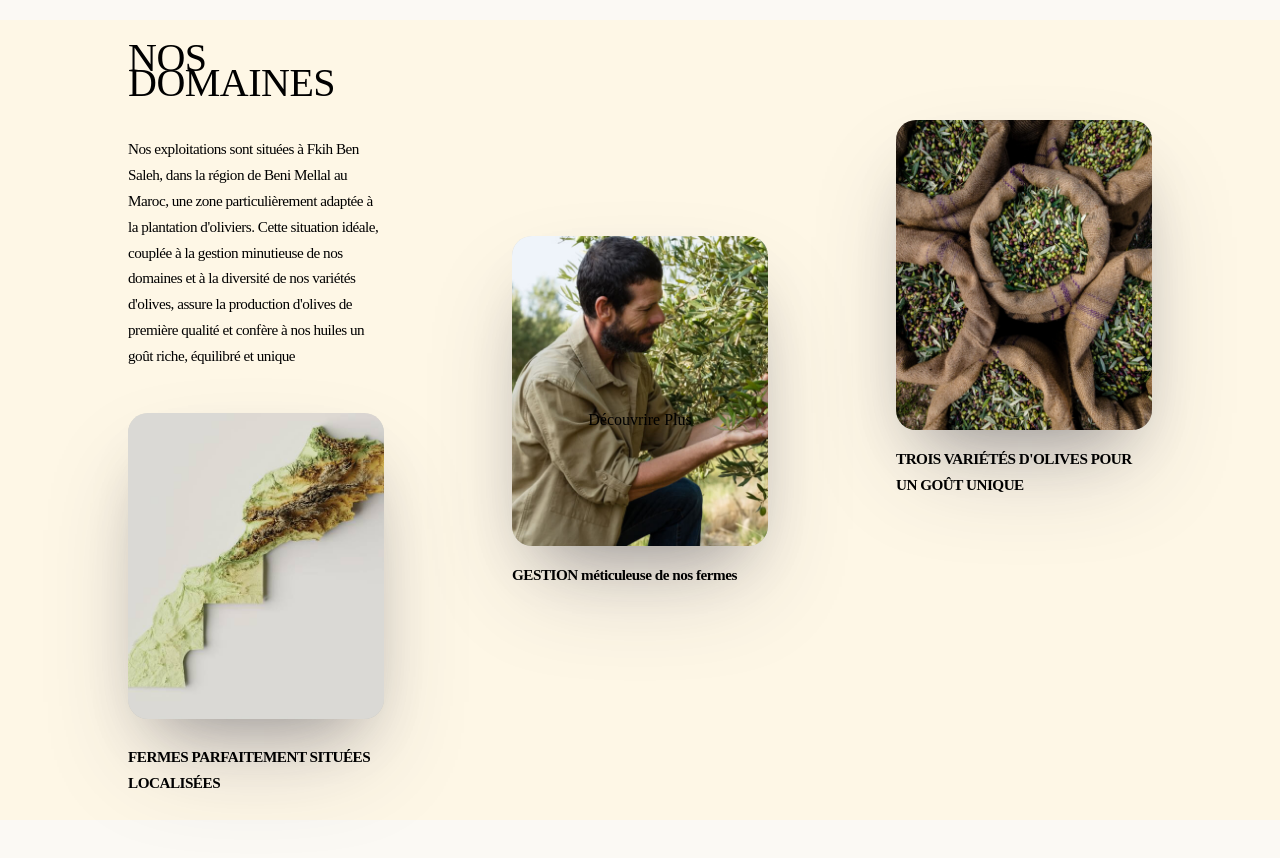
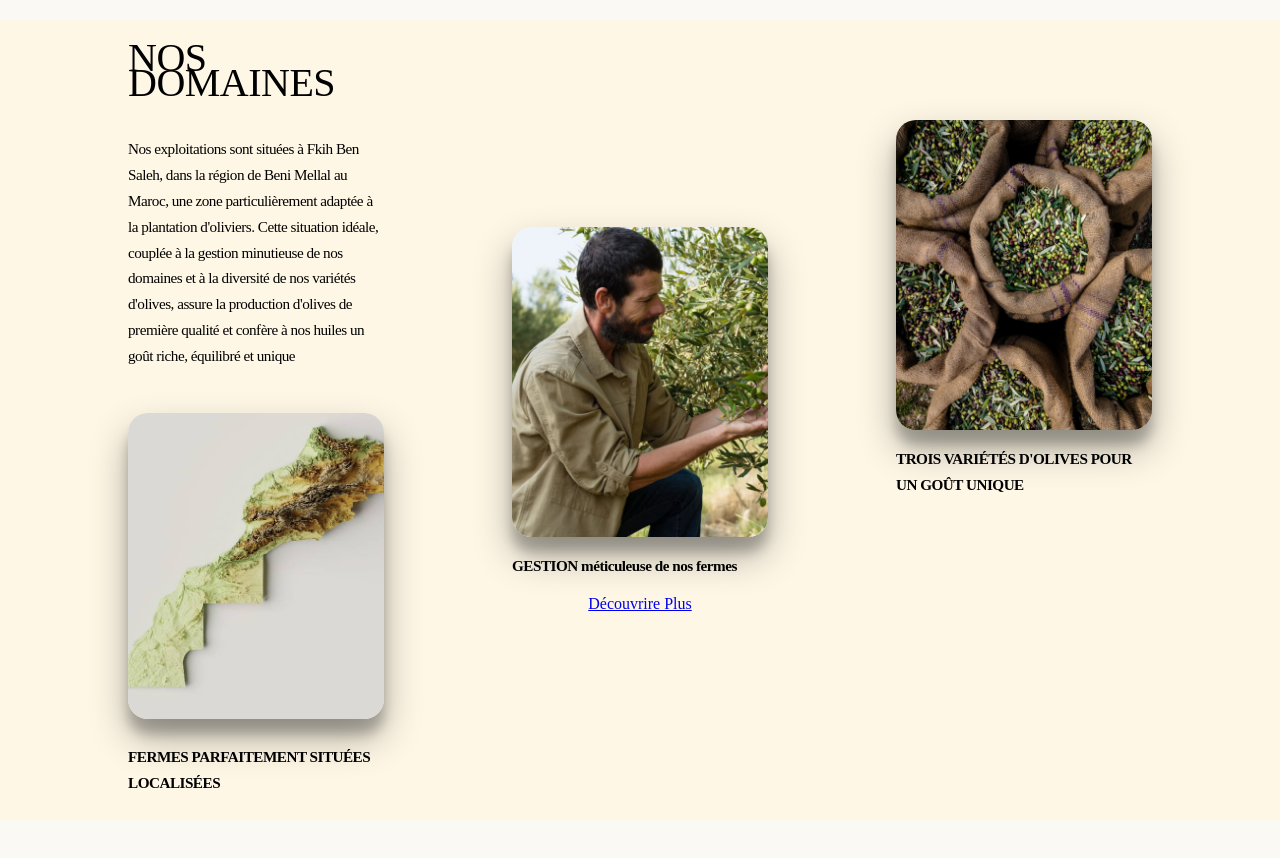
Before and after one commit to Youcode-Classe-E-2023-2024/DiabiAnas_Olive, a plain HTML site: page maroc.html in a window 1280 px wide. Shown: the part 780-1638 px from the top of the page. Drawn offline with Linux system fonts and the light colour scheme.

Commit message:
Add files via upload

```diff
--- a/maroc.html
+++ b/maroc.html
@@ -66,15 +66,13 @@
         <div class="heig2">
            <img src="Pictures/man.jpg" alt="">
            <font class="bol">GESTION méticuleuse de nos fermes</font>
-
+           <div class="buuut"> <a href="#">Découvrire Plus</a></font> </div>
         </div>
         <div class="heig1">
             <img src="Pictures/Zitoon.jpg" alt="">
             <font class="bol">TROIS VARIÉTÉS D'OLIVES POUR UN GOÛT UNIQUE</font>
         </div>
-        <div class="buuut">
-            <font>Découvrire Plus</font>
-        </div>
+
     </section>
     <section class="Sec2">
         <div class="container">
--- a/style.css
+++ b/style.css
@@ -301,8 +301,8 @@ body{
     margin: auto;
 }
 .Sec3 img{
-    box-shadow: rgba(50, 50, 93, 0.25) 0px 50px 100px -20px, rgba(0, 0, 0, 0.3) 0px 30px 60px -30px, rgba(10, 37, 64, 0.35) 0px -2px 6px 0px inset;
-    border-radius: 20px;
+    box-shadow: rgba(0, 0, 0, 0.3) 0px 19px 38px, rgba(0, 0, 0, 0.22) 0px 15px 12px;
+     border-radius: 20px;
 }
 .Sec3 .big{
 
@@ -341,9 +341,16 @@ body{
     display: flex;
     flex-direction: column;
     justify-content: center;
+
 }
+
 .buuut{
-   position: absolute;
+
+   width: 100%;
+   display: flex;
+   text-align: center;
+   justify-content: center;
+
 
 }
 .heig font{
```
